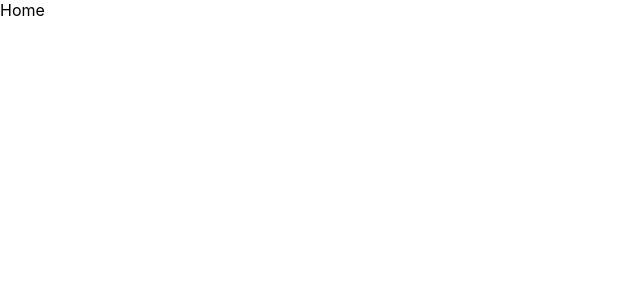
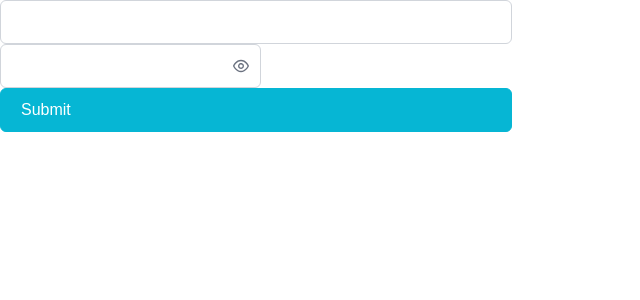
Before and after one commit to Arhan002/project, a React (Create React App) app in the folder Frontend/: page / in a window 1280 px wide. Shown: the top 300 px of the page, without its empty margins (0-640 px from the left). Built offline with nearby package versions, Linux system fonts and the light colour scheme; a web font is replaced by a local one.

Commit message:
Inputs Test

```diff
--- a/Frontend/package.json
+++ b/Frontend/package.json
@@ -11,8 +11,10 @@
     "@types/react": "^18.2.64",
     "@types/react-dom": "^18.2.21",
     "axios": "^1.6.7",
+    "primereact": "^10.5.1",
     "react": "^18.2.0",
     "react-dom": "^18.2.0",
+    "react-hook-form": "^7.51.0",
     "react-router-dom": "^6.22.3",
     "react-scripts": "5.0.1",
     "typescript": "^4.9.5",
--- a/Frontend/src/Pages/Home.tsx
+++ /dev/null
@@ -1,5 +0,0 @@
-const Home = () => {
-  return <div>Home</div>;
-};
-
-export default Home;
--- /dev/null
+++ b/Frontend/src/Pages/Home/Home.css
@@ -0,0 +1,6 @@
+#form {
+  display: flex;
+  flex-direction: column;
+  width: 40vw;
+  justify-content: center;
+}
--- /dev/null
+++ b/Frontend/src/Pages/Home/Home.tsx
@@ -0,0 +1,47 @@
+import { Button } from "primereact/button";
+import { InputText } from "primereact/inputtext";
+import { Password } from "primereact/password";
+import { Controller, SubmitHandler, useForm } from "react-hook-form";
+import "../Home/Home.css";
+
+type formObj = {
+  Username: string;
+  password: string;
+};
+
+const Home = () => {
+  const { control, handleSubmit } = useForm<formObj>({
+    defaultValues: {
+      Username: "",
+      password: "",
+    },
+  });
+
+  const onSubmit: SubmitHandler<formObj> = (data) => {
+    console.log(data);
+  };
+
+  return (
+    <>
+      <form onSubmit={handleSubmit(onSubmit)} id="form">
+        <Controller
+          name="Username"
+          control={control}
+          render={({ field: { onChange, value } }) => (
+            <InputText onChange={onChange} value={value} />
+          )}
+        />
+        <Controller
+          name="password"
+          control={control}
+          render={({ field: { onChange, value } }) => (
+            <Password onChange={onChange} value={value} toggleMask={true} />
+          )}
+        />
+        <Button type="submit">Submit</Button>
+      </form>
+    </>
+  );
+};
+
+export default Home;
--- /dev/null
+++ b/Frontend/src/types/index.d.ts
@@ -0,0 +1 @@
+declare module "primereact";
```
Also changed, not shown: Frontend/src/index.tsx (+7 -2 lines), Frontend/tsconfig.json (+5 -9 lines), 1 other file (tests, documents, lock files or other folders).
